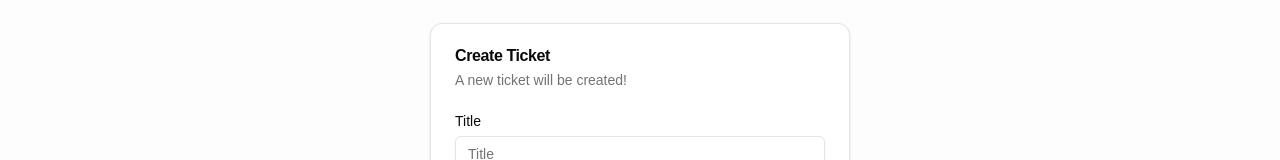
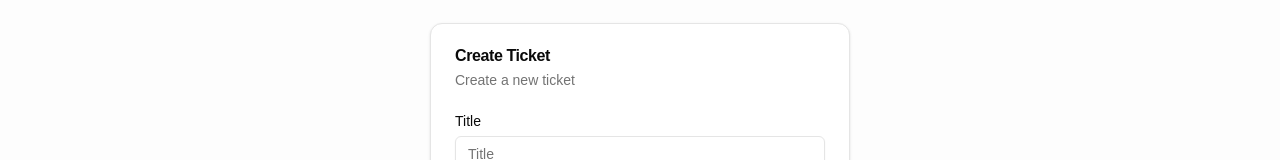
Before and after one commit to haroonsaeed82096/boards, a Next.js app: page /tickets in a window 1280 px wide. Shown: the part 227-387 px from the top of the page. Built offline with nearby package versions, Linux system fonts and the light colour scheme; no server answers; the database is empty.

Commit message:
card component

```diff
--- a/src/app/tickets/page.tsx
+++ b/src/app/tickets/page.tsx
@@ -2,22 +2,18 @@ import { Heading } from "@/components/heading";
 import { Suspense } from "react";
 import { TicketList } from "@/features/ticket/components/ticket-list";
 import Spinner from "@/components/spinner";
-import { Card, CardContent, CardDescription, CardHeader, CardTitle } from "@/components/ui/card";
 import CreateTicketForm from "@/features/ticket/components/create-ticket-form";
-
+import { CardCompact } from "@/components/card-compact";
 const TicketsPage = async () => {
   return (
     <div className="flex-1 flex flex-col gap-y-8">
       <Heading title="Tickets" description="All your tickets at one place" />
-      <Card className="w-full max-w-[420px] self-center">
-        <CardHeader>
-          <CardTitle>Create Ticket</CardTitle>
-          <CardDescription>A new ticket will be created!</CardDescription>
-        </CardHeader>
-        <CardContent>
-          <CreateTicketForm />
-        </CardContent>
-      </Card>
+      <CardCompact
+        title="Create Ticket"
+        description="Create a new ticket"
+        className="w-full max-w-[420px] self-center"
+        content={<CreateTicketForm />}
+      />
       <Suspense fallback={<Spinner />}>
         <TicketList />
       </Suspense>
--- /dev/null
+++ b/src/components/card-compact.tsx
@@ -0,0 +1,39 @@
+import {
+    Card,
+    CardContent,
+    CardDescription,
+    CardFooter,
+    CardHeader,
+    CardTitle,
+  } from "./ui/card";
+
+  type CardCompactProps = {
+    title: string;
+    description: string;
+    className?: string;
+    content: React.ReactNode;
+    footer?: React.ReactNode;
+  };
+
+  const CardCompact = ({
+    title,
+    description,
+    className,
+    content,
+    footer,
+  }: CardCompactProps) => {
+    return (
+      <Card className={className}>
+        <CardHeader>
+          <CardTitle>{title}</CardTitle>
+          <CardDescription>{description}</CardDescription>
+        </CardHeader>
+        <CardContent>{content}</CardContent>
+        {footer && (
+          <CardFooter className="flex justify-between">{footer}</CardFooter>
+        )}
+      </Card>
+    );
+  };
+
+  export { CardCompact };
```
